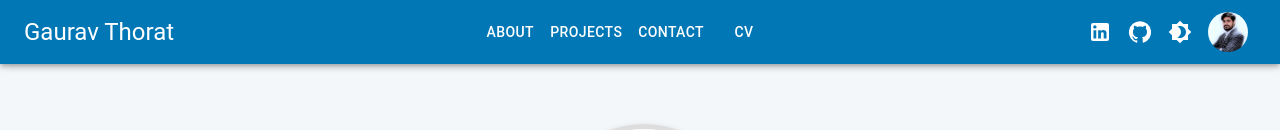
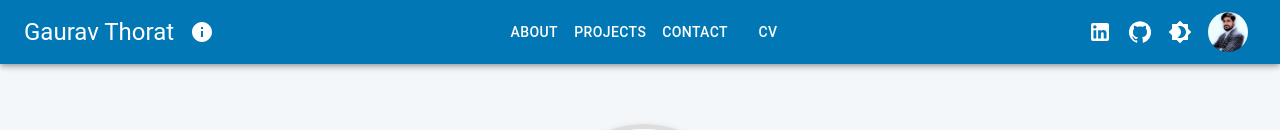
Before and after one commit to gauravthorath/Portfolio, a React app: page /Portfolio in a window 1280 px wide. Shown: the top 130 px of the page. Built offline with nearby package versions, Linux system fonts and the light colour scheme; the HTML template or start-up script is replaced by a standard one.

Commit message:
Removed MenuIcon and added InfoIcon with a tooltip on the left side of the NavBar

```diff
--- a/src/components/NavBar/NavBar.tsx
+++ b/src/components/NavBar/NavBar.tsx
@@ -9,11 +9,11 @@ import {
   Tooltip,
 } from "@mui/material";
 import {
-  // Menu as MenuIcon,
   Brightness4,
   Brightness7,
   LinkedIn as LinkedInIcon,
   GitHub as GitHubIcon,
+  Info as InfoIcon, // Import the InfoIcon
 } from "@mui/icons-material";
 import { ThemeProvider, createTheme } from "@mui/material/styles";
 import Avatar from "@mui/material/Avatar";
@@ -41,14 +41,34 @@ const NavBar: React.FC = () => {
       >
         <Container maxWidth="xl" sx={{ padding: "0 !important" }}>
           <Toolbar sx={{ display: "flex", justifyContent: "space-between" }}>
-            {/* Left side: Menu Icon and Name */}
+            {/* Left side: Name and Info Icon */}
             <div style={{ display: "flex", alignItems: "center" }}>
-              {/* <IconButton edge="start" color="inherit" aria-label="menu">
-                <MenuIcon />
-              </IconButton> */}
               <Typography variant="h5" sx={{ ml: 0 }}>
                 Gaurav Thorat
               </Typography>
+
+              {/* Tooltip with Info Icon */}
+              <Tooltip
+                title={
+                  <React.Fragment>
+                    <div>
+                      <strong>Under Development:</strong>
+                    </div>
+                    <div>
+                      Some features and sections of this portfolio are still in
+                      progress.
+                    </div>
+                    <div>
+                      Check back later for more updates and completed sections.
+                    </div>
+                  </React.Fragment>
+                }
+                placement="bottom"
+              >
+                <IconButton color="inherit" sx={{ ml: 1 }}>
+                  <InfoIcon />
+                </IconButton>
+              </Tooltip>
             </div>
 
             {/* Center: Navigation Links */}
```
